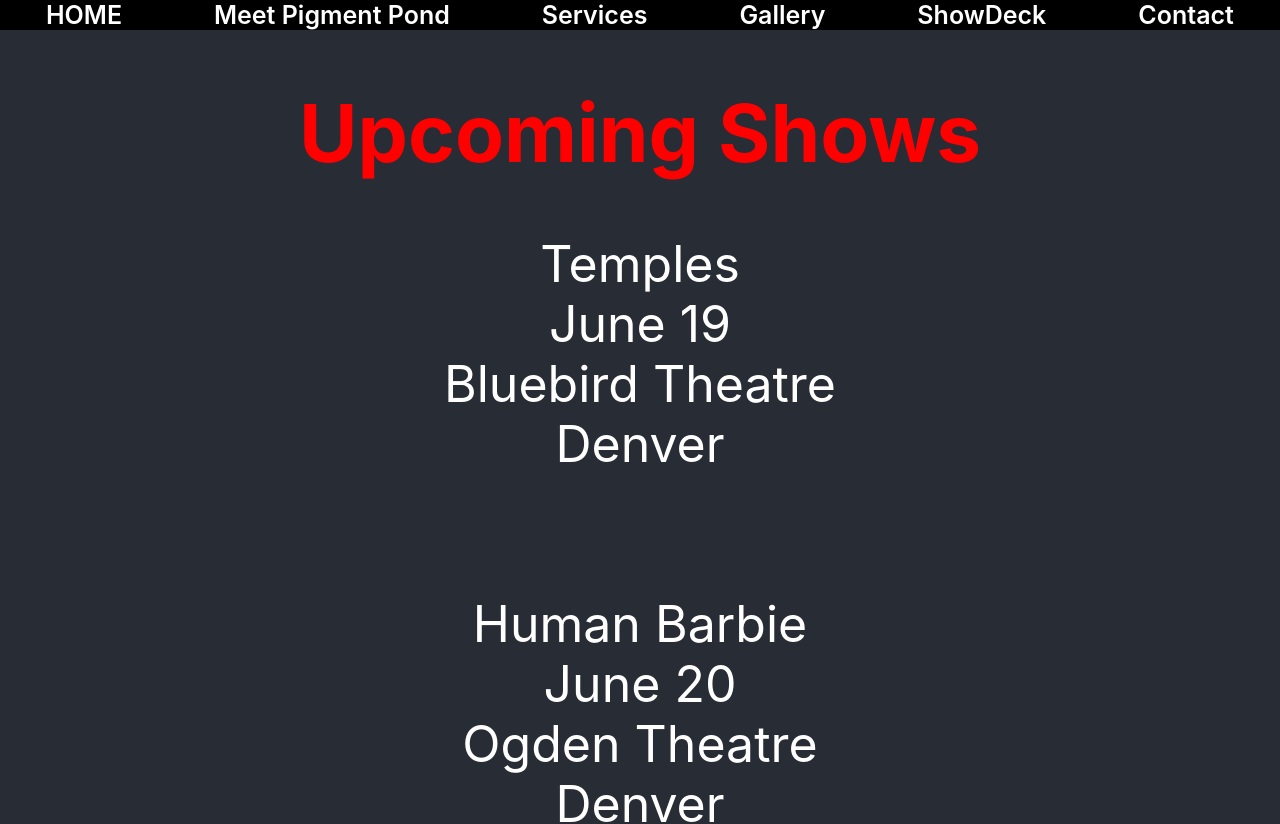
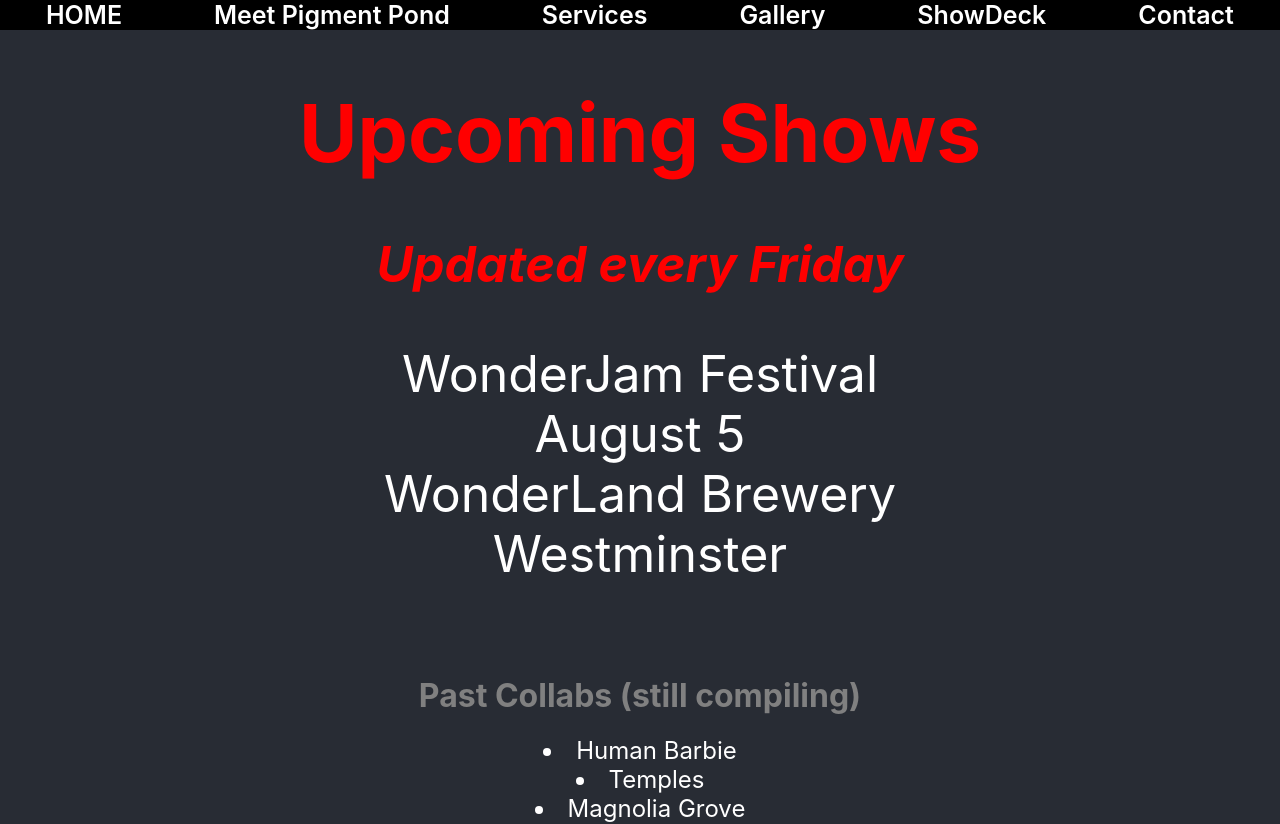
Before and after one commit to Cherylcc227/PigmentPond, a React (Create React App) app in the folder client/: page /ShowDeck in a window 1280 px wide. Shown: the top 824 px of the page. Built offline with nearby package versions, Linux system fonts and the light colour scheme.

Commit message:
Updated Show Info

```diff
--- a/client/src/components/ShowDeck.jsx
+++ b/client/src/components/ShowDeck.jsx
@@ -8,13 +8,12 @@ const ShowDeck = () => {
       <Masthead/>
 
       <h1 style={{color: "red", fontSize: "80px"}}> Upcoming Shows </h1>
-        <p style={{fontSize: "50px"}}>Temples <br/> June 19 <br/> Bluebird Theatre <br/> Denver</p>
-        <br/>
-        <p style={{fontSize: "50px"}}>Human Barbie <br/> June 20 <br/> Ogden Theatre <br/> Denver</p>
-        <br/>
+      <h2 style={{color: "red", fontSize: "50px", fontStyle: "italic"}}> Updated every Friday </h2>
         <p style={{fontSize: "50px"}}>WonderJam Festival <br/> August 5 <br/> WonderLand Brewery <br/> Westminster</p>
       <br/>
       <h1 style={{color: "gray"}}> Past Collabs (still compiling)</h1>
+        <li> Human Barbie </li>
+        <li> Temples </li>
         <li> Magnolia Grove </li>
         <li> May Be Fern </li>
         <li> Riding Carpets </li>
```
